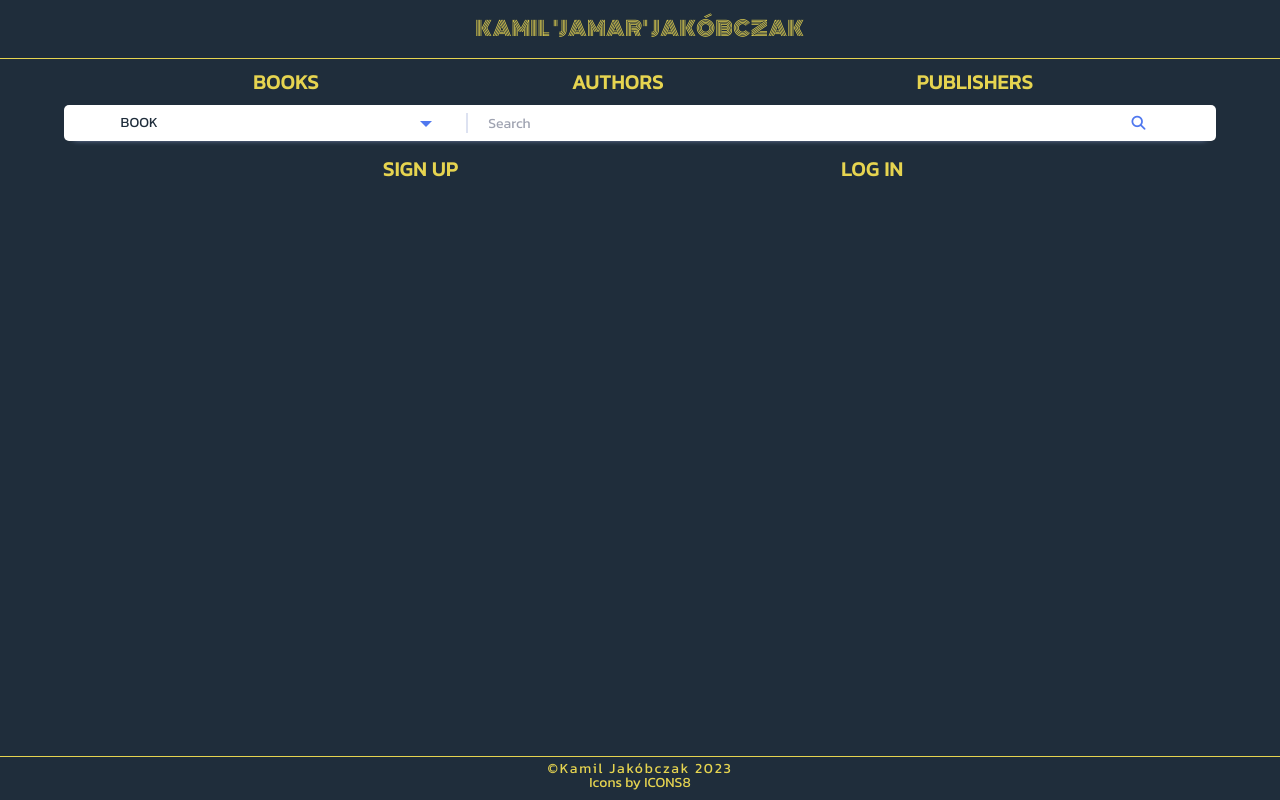
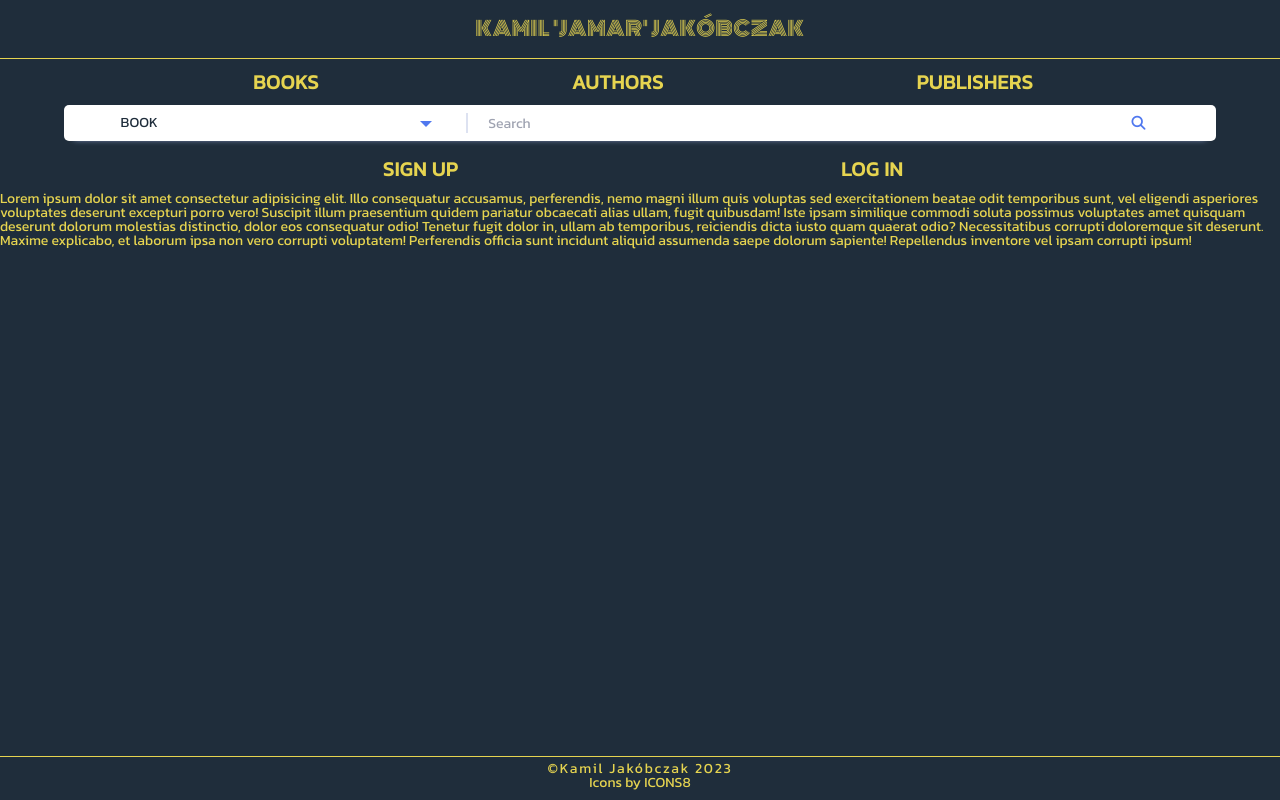
Before and after one commit to KamilJakobczak/personal_website_client, a React (Create React App) app: page /apps/collection in a window 1280 px wide. Built offline with nearby package versions, Linux system fonts and the light colour scheme; no server answers.

Commit message:
create login/logout logic, create ProtectedRoute component

```diff
--- a/src/GraphQL/mutations/index.ts
+++ b/src/GraphQL/mutations/index.ts
@@ -162,7 +162,22 @@ export const SIGNIN = gql`
       }
       user{
         id
+        role
+        profile{
+          id
+        }
       }
     }
   }
 `;
+
+export const SIGNOUT = gql`
+mutation signout {
+  signout{
+    authenticated
+    userErrors {
+      message
+    }
+  }
+}
+`;
--- a/src/GraphQL/queries/index.ts
+++ b/src/GraphQL/queries/index.ts
@@ -1,4 +1,20 @@
 import { gql } from '@apollo/client';
+
+export const CHECK_LOGIN = gql`
+  query CheckLogin {
+    checkLogin {
+      authenticated
+      userErrors{
+        message
+      }
+      user {
+        id
+        profileId
+        role
+      }
+    }
+}
+`;
 
 export const LOAD_BOOK = gql`
   query Book($id: ID!) {
--- a/src/components/Projects/BookCollection.tsx
+++ b/src/components/Projects/BookCollection.tsx
@@ -1,18 +1,66 @@
-import { useState } from 'react';
-import useCookies from 'react-cookie/cjs/useCookies';
-import { Outlet } from 'react-router-dom';
+import { useState, useEffect } from 'react';
+import {
+  Outlet,
+  useLoaderData,
+  useLocation,
+  useOutletContext,
+} from 'react-router-dom';
 import Navigation from './book_collection/Navigation';
 import Search from './book_collection/Search';
+import { useMutation, useQuery } from '@apollo/client';
+import { CHECK_LOGIN } from '../../GraphQL/queries';
+import { SIGNOUT } from '../../GraphQL/mutations';
+import { history } from '../../routes/history';
+
+type ContextType = {
+  setLoggedIn: React.Dispatch<React.SetStateAction<boolean>>;
+  setUserRole: React.Dispatch<React.SetStateAction<string>>;
+};
 
 const BookCollection: React.FC = () => {
-  const [cookies, setCookie] = useCookies();
-  console.log(cookies);
+  const { error, loading, data } = useQuery(CHECK_LOGIN);
+  const [loggedIn, setLoggedIn] = useState<boolean>();
+  const [userRole, setUserRole] = useState('');
+
+  useEffect(() => {
+    if (data) {
+      if (data.checkLogin) {
+        setLoggedIn(data.checkLogin.authenticated);
+        if (data.checkLogin.user) {
+          setUserRole(data.checkLogin.user.role);
+        }
+      }
+    }
+  }, [data]);
+
+  const location = useLocation();
+
+  useEffect(() => {
+    if (
+      location.pathname === '/apps/collection' &&
+      location.state &&
+      location.state._isRedirect
+    ) {
+      setLoggedIn(false);
+      setUserRole('');
+    }
+  }, [location]);
+
+  const [
+    logout,
+    { error: errorLogout, loading: loadingLogout, data: dataLogout },
+  ] = useMutation(SIGNOUT, {
+    onCompleted(data) {
+      console.log(data);
+      setLoggedIn(data.signout.authenticated);
+    },
+  });
+
   const elements = [
     { id: 0, element: 'books' },
     { id: 1, element: 'authors' },
     { id: 2, element: 'publishers' },
   ];
-  const [loggedIn, setLoggedIn] = useState(false);
 
   const adminNavElements = [{ id: 1, element: 'add' }];
   const userNavElements = [
@@ -21,20 +69,32 @@ const BookCollection: React.FC = () => {
   ];
   const loggedInUserNavElements = [
     { id: 0, path: 'user', element: 'my books' },
-    { id: 1, path: 'user', element: 'log out' },
+    { id: 1, path: 'user', element: 'log out', handler: logout },
   ];
 
   return (
     <div className='bookCollection'>
       <Navigation elements={elements} parentClass='bookCollection__main' />
       <Search />
-      <Navigation
-        elements={cookies.loggedIn ? loggedInUserNavElements : userNavElements}
-        parentClass='bookCollection__user'
-      />
-      <Outlet />
+      {!loading && (
+        <Navigation
+          elements={loggedIn ? loggedInUserNavElements : userNavElements}
+          parentClass='bookCollection__user'
+        />
+      )}
+      {userRole === 'ADMIN' && (
+        <Navigation
+          elements={adminNavElements}
+          parentClass='bookCollection__admin'
+        />
+      )}
+      <Outlet context={{ setLoggedIn, setUserRole }} />
     </div>
   );
 };
 
 export default BookCollection;
+
+export function useStatus() {
+  return useOutletContext<ContextType>();
+}
--- a/src/components/Projects/book_collection/LogIn.tsx
+++ b/src/components/Projects/book_collection/LogIn.tsx
@@ -6,12 +6,17 @@ import { SIGNIN } from '../../../GraphQL/mutations';
 import Error from '../../Error';
 import LoadingSpinner from '../../LoadingSpinner';
 import SuccessMessage from './SuccessMessage';
+import { useNavigate } from 'react-router-dom';
+import { useStatus } from '../BookCollection';
 
 const LogIn: React.FC = () => {
-  const [username, setUsername] = useState('');
+  const [email, setUsername] = useState('');
   const [password, setPassword] = useState('');
   const [userError, setUserError] = useState('');
   const [successMessage, setSuccessMessage] = useState('');
+
+  const { setLoggedIn, setUserRole } = useStatus();
+  const navigate = useNavigate();
 
   const [signin, { error, data, loading }] = useMutation(SIGNIN, {
     onCompleted(data) {
@@ -20,18 +25,24 @@ const LogIn: React.FC = () => {
         setUserError(data.signin.userErrors[0].message);
       } else if (data.signin.user) {
         setSuccessMessage('You were successfully logged in');
+        setLoggedIn(true);
+        console.log(data.signin.user);
+        setUserRole(data.signin.user.role);
+        setTimeout(() => {
+          navigate('/apps/collection');
+        }, 1000);
       }
     },
   });
 
   const handleClick = () => {
-    if (username === '' || password === '') {
+    if (email === '' || password === '') {
       setUserError('Provide both username/email and password');
     }
     signin({
       variables: {
         credentials: {
-          username,
+          email,
           password,
         },
       },
@@ -46,7 +57,7 @@ const LogIn: React.FC = () => {
           <input
             type='text'
             id='username'
-            value={username}
+            value={email}
             onChange={e => setUsername(e.target.value)}
           />
         </div>
--- a/src/components/Projects/book_collection/Navigation.tsx
+++ b/src/components/Projects/book_collection/Navigation.tsx
@@ -1,7 +1,12 @@
 import { NavLink, useLocation, useNavigate } from 'react-router-dom';
 
 interface NavigationProps {
-  elements: { id: number; path?: string; element: string }[];
+  elements: {
+    id: number;
+    path?: string;
+    element: string;
+    handler?: () => void;
+  }[];
   parentClass: string;
 }
 
@@ -16,13 +21,14 @@ const Navigation: React.FC<NavigationProps> = ({ elements, parentClass }) => {
     }
   };
   const renderElements = () => {
-    return elements.map(({ id, path, element }) => {
+    return elements.map(({ id, path, element, handler }) => {
       const noSpaceElement = element.replaceAll(' ', '');
       return (
         <li key={id} className='navigation_li'>
           <NavLink
             onClick={() => {
               handleSamePageRefresh(noSpaceElement);
+              handler && handler();
             }}
             to={path ? `${path}/${noSpaceElement}` : noSpaceElement}
           >
--- /dev/null
+++ b/src/routes/ProtectedRoute.tsx
@@ -0,0 +1,18 @@
+import { useQuery } from '@apollo/client';
+import { CHECK_LOGIN } from '../GraphQL/queries';
+import LoadingSpinner from '../components/LoadingSpinner';
+import { Navigate } from 'react-router-dom';
+
+interface ProtectedRouteProps {
+  nestedElement: any;
+}
+
+export const ProtectedRoute = (props: ProtectedRouteProps) => {
+  const { error, loading, data } = useQuery(CHECK_LOGIN);
+  const { nestedElement } = props;
+  console.log(nestedElement);
+  if (data && data.checkLogin.authenticated) {
+    return nestedElement;
+  } else if (loading && !data) return <LoadingSpinner />;
+  else if (!loading && !data) return <Navigate to='/apps/collection' />;
+};
--- a/src/routes/router.tsx
+++ b/src/routes/router.tsx
@@ -1,9 +1,10 @@
-import { createBrowserRouter } from 'react-router-dom';
+import { createBrowserRouter, redirect } from 'react-router-dom';
 
-import BookCollection from '../components/Projects/BookCollection';
+import BookCollection, {
+  useStatus,
+} from '../components/Projects/BookCollection';
 import App from '../components/App';
-import Gallery from '../components/Projects/Gallery';
-import Blog from '../components/Projects/Blog';
+
 import CodePlayground from '../components/Projects/CodePlayground';
 import ScrollerComponent from '../components/Scroller/Scroller';
 import { apollo_client } from '../ApolloClient';
@@ -32,6 +33,7 @@ import AddBookOptions from '../components/Projects/book_collection/adding_record
 import AddAuthorForm from '../components/Projects/book_collection/adding_records/AddAuthorForm';
 import LogIn from '../components/Projects/book_collection/LogIn';
 import SignUp from '../components/Projects/book_collection/SignUp';
+import { ProtectedRoute } from './ProtectedRoute';
 
 export const router = createBrowserRouter([
   {
@@ -49,7 +51,29 @@ export const router = createBrowserRouter([
             <BookCollection />
           </ApolloProvider>
         ),
+
         children: [
+          {
+            path: '/apps/collection',
+            element: (
+              <div>
+                Lorem ipsum dolor sit amet consectetur adipisicing elit. Illo
+                consequatur accusamus, perferendis, nemo magni illum quis
+                voluptas sed exercitationem beatae odit temporibus sunt, vel
+                eligendi asperiores voluptates deserunt excepturi porro vero!
+                Suscipit illum praesentium quidem pariatur obcaecati alias
+                ullam, fugit quibusdam! Iste ipsam similique commodi soluta
+                possimus voluptates amet quisquam deserunt dolorum molestias
+                distinctio, dolor eos consequatur odio! Tenetur fugit dolor in,
+                ullam ab temporibus, reiciendis dicta iusto quam quaerat odio?
+                Necessitatibus corrupti doloremque sit deserunt. Maxime
+                explicabo, et laborum ipsa non vero corrupti voluptatem!
+                Perferendis officia sunt incidunt aliquid assumenda saepe
+                dolorum sapiente! Repellendus inventore vel ipsam corrupti
+                ipsum!
+              </div>
+            ),
+          },
           {
             path: '/apps/collection/books',
             element: <BookList />,
@@ -103,10 +127,14 @@ export const router = createBrowserRouter([
           {
             path: '/apps/collection/add/author',
             element: (
-              <AddAuthorForm
-                className='bookCollection__addAuthor'
-                goBackButton={true}
-              />
+              <ProtectedRoute
+                nestedElement={
+                  <AddAuthorForm
+                    className='bookCollection__addAuthor'
+                    goBackButton={true}
+                  />
+                }
+              ></ProtectedRoute>
             ),
           },
           {
@@ -146,11 +174,14 @@ export const router = createBrowserRouter([
             element: <SingleRecord query={LOAD_PUBLISHER} />,
           },
           {
-            path: '/apps/collection/user/register',
+            path: '/apps/collection/user/login',
+            element: <LogIn />,
           },
           {
-            path: '/apps/collection/user/login',
-            element: <LogIn />,
+            path: '/apps/collection/user/logout',
+            loader: () => {
+              return redirect('/apps/collection');
+            },
           },
           {
             path: '/apps/collection/user/signup',
```
